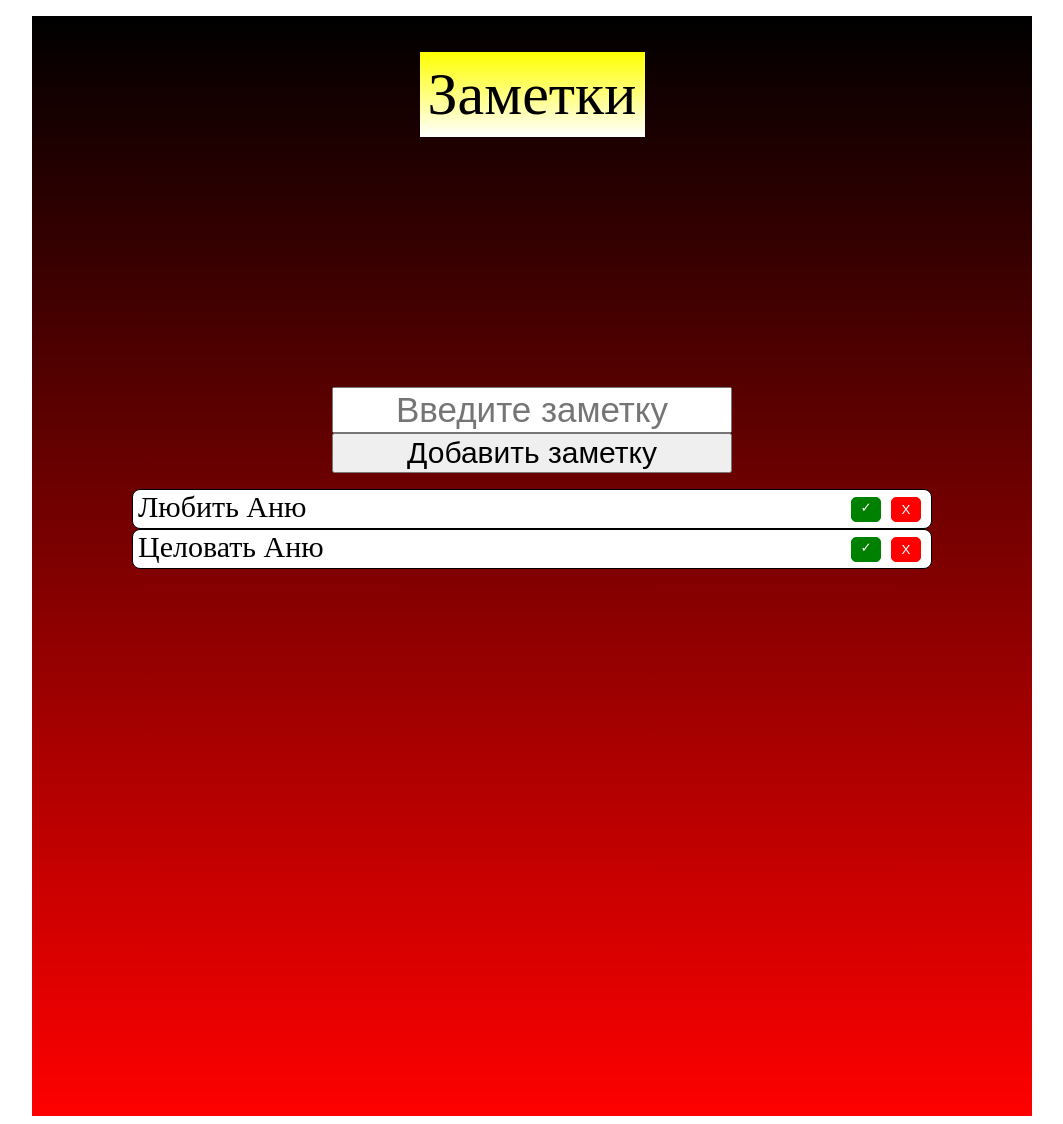
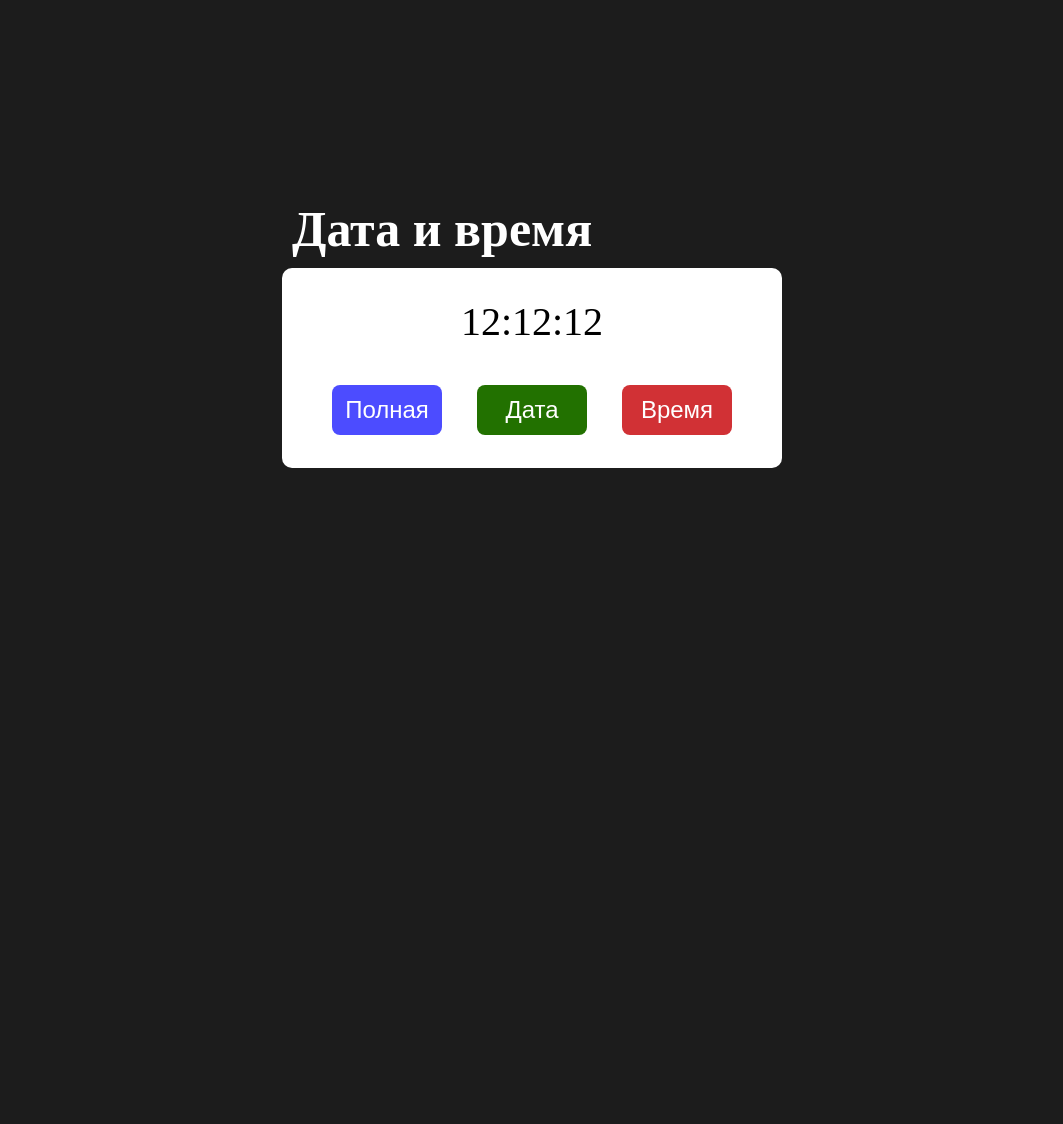
Before and after one commit to Mirchick/Mirchick.github.io, a PHP site: page / in a window 1280 px wide. Shown: the whole page, without its empty margins (108-1171 px from the left). After the commit the page ends 468 px from the top, so only its background shows below. Run offline with PHP 8.4, Linux system fonts and the light colour scheme.

Commit message:
gvvvvvvv

```diff
--- a/app.js
+++ /dev/null
@@ -1,43 +0,0 @@
-const inputElem = document.getElementById('input')
-const createBtn = document.getElementById('button')
-const listt = document.getElementById('list')
-const notes = [{title:'Любить Аню',done:false},{title:'Целовать Аню',done:false}]
-
-function render(){
-    listt.innerHTML = ''
-    for (let index = 0; index < notes.length; index++){
-        listt.insertAdjacentHTML("beforeend",`<li class = 'zametka'>
-        <span class = "${notes[index].done ? 'gifa': ''}">${notes[index].title}</span><span><button class = 'remove' data-index = '${index}' data-type = 'rem'>X</button></span><span><button class = 'done' data-index = '${index}' data-type = 'toggle'>✓</button></span>`)
-    }
-    if (notes.length == 0){
-        listt.innerHTML = `<p id = 'net'>Нет элементов</p>`
-    }
-}
-
-render()
-
-createBtn.onclick = function(){
-    if (inputElem.value){
-        notes.push({title:inputElem.value,done:false})
-        listt.insertAdjacentHTML("beforeend",`<li class = 'zametka'>
-        <span>${inputElem.value}</span>
-        </li>`)
-        inputElem.value = ''
-        render()
-    }
-}
-
-listt.onclick = function(event){
-    if (event.target.dataset.index){
-        const index = Number(event.target.dataset.index)
-        const type = event.target.dataset.type
-        if (type === 'toggle'){
-            notes[index].done = !notes[index].done
-            render()
-        }
-        else if (type === 'rem'){
-            notes.splice(index,1)
-            render()
-        }
-    }
-}
--- a/index.html
+++ b/index.html
@@ -1,5 +1,5 @@
 <!DOCTYPE html>
-<html lang="кг">
+<html lang="en">
 <head>
     <meta charset="UTF-8">
     <meta name="viewport" content="width=device-width, initial-scale=1.0">
@@ -7,15 +7,15 @@
     <link href = 'style.css' rel="stylesheet" type="text/css">
 </head>
 <body>
-    <div id = 'size'>
-        <p id = 'mesto'></p>
-        <p id = 'name'>Заметки</p>
-        <input id = 'input' placeholder="Введите заметку">
-        <button id = 'button'>Добавить заметку</button>
-        <ul id = 'list'>
-
-        </ul>
+    <p id = 'name'><b>Дата и время</b></p>
+    <div id = 'smallDiv'>
+        <p id="nameSmall">12:12:12</p>
+        <div id = 'smallerDiv'>
+            <button onclick = 'fullDate()' class = 'buttons' id="full">Полная</button>
+            <button onclick = 'dateOnly()' class = 'buttons' id="date">Дата</button>
+            <button onclick = 'timeOnly()' class = 'buttons' id="time">Время</button>
+        </div>
     </div>
-    <script src="app.js"></script>
+    <script src = 'java.js'></script>
 </body>
 </html>
--- a/style.css
+++ b/style.css
@@ -1,104 +1,61 @@
-#size{
-    width: 1000px;
-    height: 1100px;
-    background-image: linear-gradient(black, red);
-    max-width: 1000px;
-    margin-left: auto;
-    margin-right: auto;
-}
-
-#mesto{
-    height: 20px;
+body{
+    background-color: #1C1C1C;
 }
 
 #name{
-    box-sizing: border-box;
-    font-size: 60px;
-    max-width: 225px;
+    max-width: 480px;
     margin-left: auto;
     margin-right: auto;
-    margin-top: 0px;
-    background-image: linear-gradient(yellow, white);
-    color: black;
-    padding: 8px;
+    font-size: 50px;
+    color: white;
+    margin-top: 200px;
+    margin-bottom: 10px;
 }
 
-#input{
-    text-align: center;
-    box-sizing: border-box;
-    display: block;
-    font-size: 35px;
-    max-width: 400px;
+#smallDiv{
+    background-color: white;
+    height: 200px;
+    width: 500px;
+    border-radius: 10px;
+    max-width: 500px;
     margin-left: auto;
     margin-right: auto;
-    margin-top: 250px;
+    margin-top: 0;
 }
 
-#button{
-    box-sizing: border-box;
-    display: block;
-    font-size: 30px;
-    width: 400px;
+#nameSmall{
+    font-size: 40px;
+    text-align: center;
+    padding-top: 30px;
+    margin-top: 0px;
+}
+
+#smallerDiv{
     max-width: 400px;
     margin-left: auto;
     margin-right: auto;
 }
 
-ul{
-    margin-left: 0;
-    padding-left: 0;
+.buttons{
+    width: 110px;
+    height: 50px;
+    border-radius: 8px;
+    color: white;
+    font-size: 24px;
+    border: none;
+    cursor: pointer;
 }
 
-.zametka{
-    box-sizing: border-box;
-    font-size: 30px;
-    border: 1px solid black;
-    width: 800px;
-    height: 40px;
-    max-width: 800px;
-    margin-left: auto;
-    margin-right: auto;
-    list-style-type: none;
-    background-color: white;
-    padding-left: 5px;
-    border-radius: 8px;
+#full{
+    margin-right: 31px;
+    background-color: rgba(0, 0, 255, 0.7);
 }
 
-.remove{
-    background-color: red;
-    width: 30px;
-    height: 25px;
-    float: right;
-    margin-right: 10px;
-    margin-top: 7px;
-    color: white;
-    border: 1px solid red;
-    border-radius: 5px;
+#date{
+    margin-right: 31px;
+    background-color: #227100
 }
 
-.done{
-    width: 30px;
-    height: 25px;
-    background: green;
-    float: right;
-    margin-top: 7px;
-    margin-right: 10px;
-    color: white;
-    padding-bottom: 5px;
-    border: 1px solid green;
-    border-radius: 5px;
+#time{
+    background-color: #D13135;
 }
-
-.gifa{
-    text-decoration: line-through;
-}
-
-#net{
-    display: block;
-    max-width: 400px;
-    margin-left: auto;
-    margin-right: auto;
-    color: white;
-    font-size: 25px;
-    margin-top: 0px;
-}
```
Also changed, not shown: java.js (added, +41 -0 lines).
